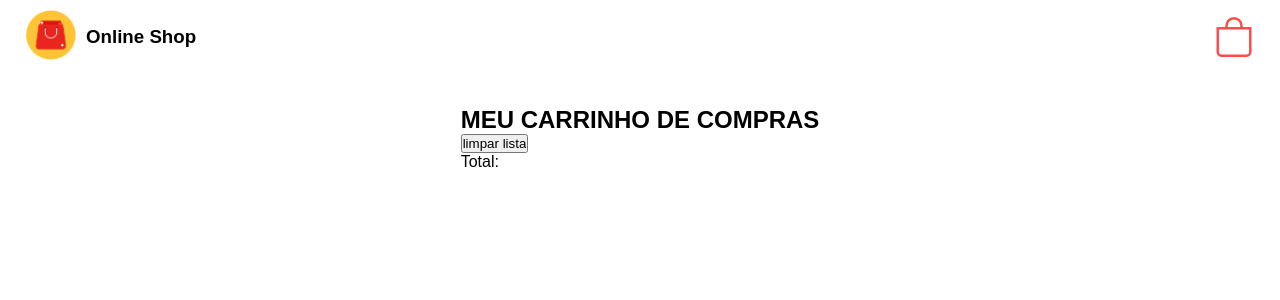
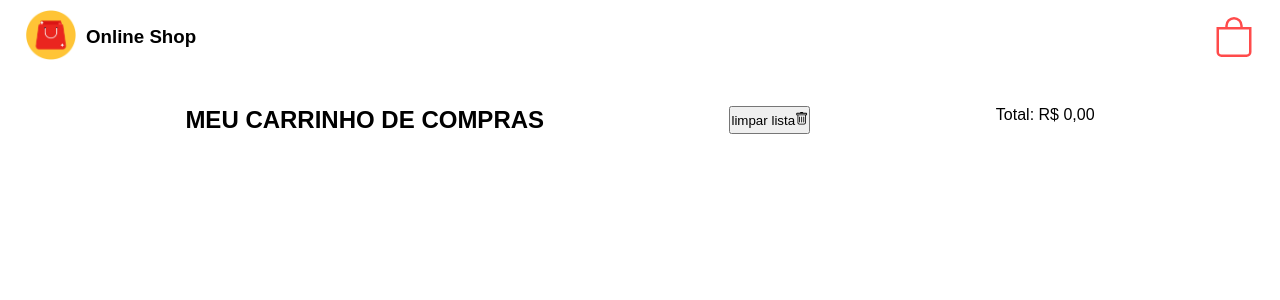
Before and after one commit to CarlosAmorim94/Ecommerce, a Next.js app: page /cart in a window 1280 px wide. Shown: the top 300 px of the page. Built offline with nearby package versions, Linux system fonts and the light colour scheme.

Commit message:
style:initial styled of  Cart page

```diff
--- a/src/components/CartItem/index.tsx
+++ b/src/components/CartItem/index.tsx
@@ -1,12 +1,18 @@
 import { Product } from "../../types/Products"
 import { Container, ImageStyled } from "./styles"
 import Image from "next/image";
+import { useContext } from "react";
+import { CartContext } from "../../contexts/CartContext";
+import { BsTrash } from 'react-icons/bs'
+
 
 type Props = {
   item: Product
 }
 
 export const CartItem = ({ item }: Props) => {
+
+  const cart = useContext(CartContext)
 
   return (
     <Container>
@@ -21,6 +27,7 @@ export const CartItem = ({ item }: Props) => {
         </ImageStyled>
         {item.title}
         {item.price}
+        <button onClick={() => (cart?.removeProducts(item))}><BsTrash /></button>
     </Container>
   )
 }
--- a/src/pages/cart/index.tsx
+++ b/src/pages/cart/index.tsx
@@ -1,28 +1,36 @@
 import { useContext } from "react"
 import { CartItem } from "../../components/CartItem";
 import { CartContext } from "../../contexts/CartContext"
-import { Container, UlList } from "./styles"
+import { Container, ResumeHead, UlList } from "./styles"
+import { Product } from "../../types/Products"
+import { toRealBRFormat } from "../../helpers/ValuesFormat";
+import { BsTrash } from 'react-icons/bs'
 
 export const Cart = () => {
 
    const cart = useContext(CartContext)
 
-   const totalValue = () => {
 
-   }
+    const totalValue = cart?.cartItems.reduce( (initial: number, item: Product) => (
+      initial + item.price
+    ), 0 )
+
 
   return (
     <Container>
 
-    <div>
+    <ResumeHead>
       <h1>MEU CARRINHO DE COMPRAS</h1>
-      <button>limpar lista</button>
-      <div>Total:</div>
-    </div>
+      <button onClick={cart?.clearCart}>
+        limpar lista
+        <BsTrash />
+      </button>
+      <div>Total: {toRealBRFormat(totalValue)}</div>
+    </ResumeHead>
 
     <UlList>
-      {cart?.cartItems.map((item) => (
-        <CartItem key={item.id} item={item} />
+      {cart?.cartItems.map((item, key) => (
+        <CartItem key={key} item={item} />
       ))}
     </UlList>
     </Container>
--- a/src/pages/cart/styles.ts
+++ b/src/pages/cart/styles.ts
@@ -14,3 +14,10 @@ export const UlList = styled.ul`
   width: 1500px;
   background-color: gray;
 `
+
+export const ResumeHead = styled.header`
+  width: 100%;
+  display: flex;
+  flex-direction: row;
+  justify-content: space-evenly;
+`
```
Also changed, not shown: src/components/CartItem/styles.ts (line endings or trailing spaces).
